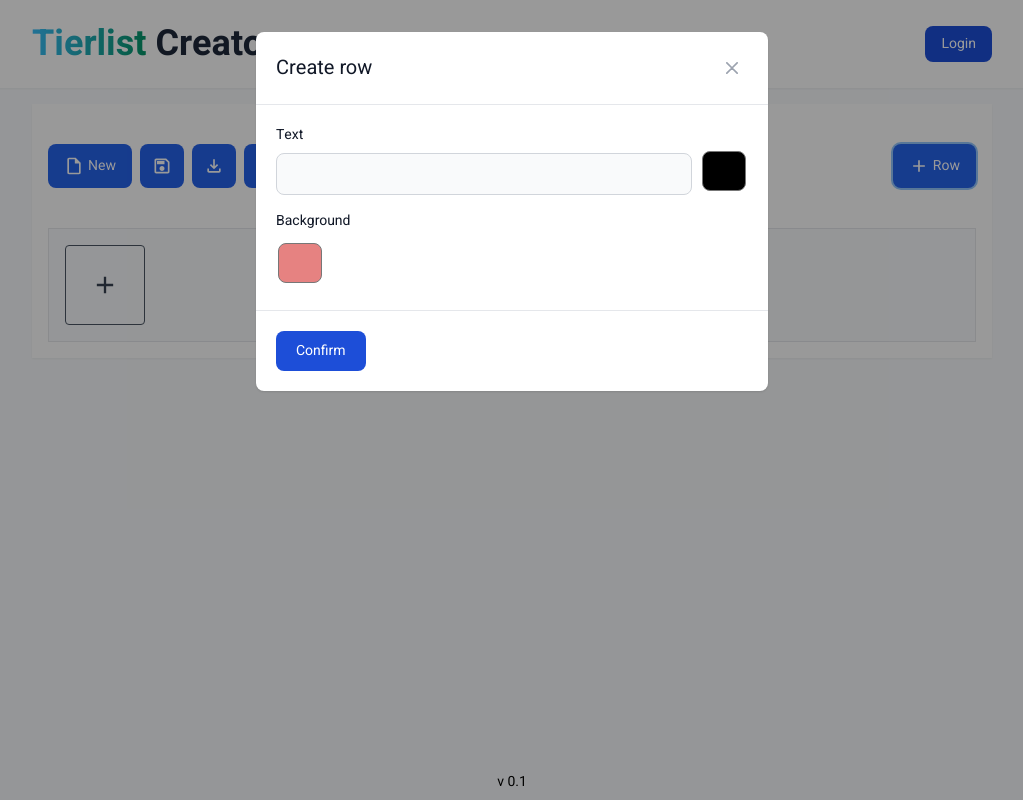
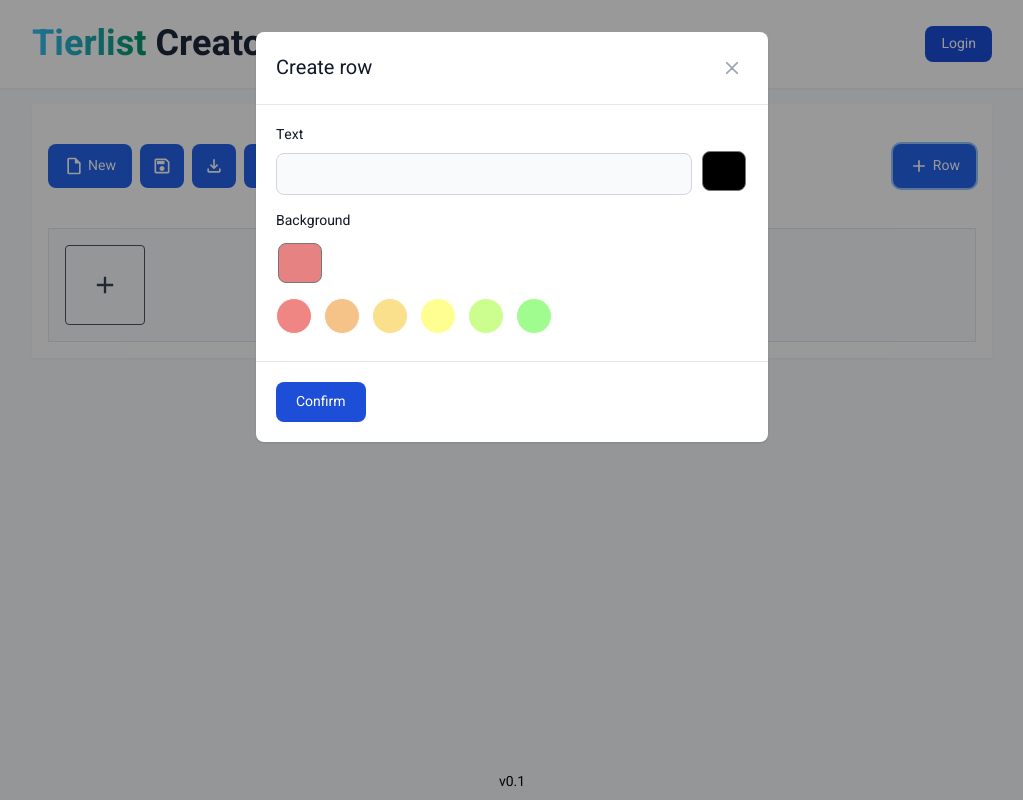
Before and after one commit to atlars/tier-list, a Nuxt app: page / in a window 1280 px wide. Both pictures are taken after a click on the button "Row". Shown: the whole page, without its empty margins (128-1151 px from the left). Built offline with nearby package versions, Linux system fonts and the light colour scheme.

Commit message:
feat: add color presets for rows

```diff
--- a/src/App.vue
+++ b/src/App.vue
@@ -17,7 +17,7 @@ const config = useRuntimeConfig()
       <NuxtPage />
     </main>
     <footer class="my-2 text-center text-sm font-thin">
-      v {{ config.public.vesion }}
+      v{{ config.public.vesion }}
     </footer>
   </div>
 </template>
--- a/src/components/dialogs/ElementDialog.vue
+++ b/src/components/dialogs/ElementDialog.vue
@@ -13,7 +13,7 @@ interface Props {
 
 const defaultElement: TierElementData = {
   id: uuid(),
-  backgroundColor: '#5c7cff',
+  backgroundColor: '#f0f0f0',
   textColor: '#000000',
 }
 
--- a/src/components/dialogs/RowDialog.vue
+++ b/src/components/dialogs/RowDialog.vue
@@ -2,6 +2,7 @@
 import { onKeyUp } from '@vueuse/core'
 import { v4 as uuid } from 'uuid'
 import { ref, toRaw } from 'vue'
+import { tierColorPresets } from '~/constants'
 
 interface Props {
   rowData?: TierRowData
@@ -19,13 +20,13 @@ const defaultRowData: TierRowData = {
   elements: [],
 }
 
-const row = props.rowData ? { ...toRaw(props.rowData) } : defaultRowData
+const row = props.rowData ? reactive({ ...toRaw(props.rowData) }) : reactive(defaultRowData)
 const createElement: boolean = props.rowData === undefined
 
 const modal = ref<HTMLElement | null>(null)
 
 function submit() {
-  closeDialog(row)
+  closeDialog({ ...toRaw(row) })
 }
 
 function cancel() {
@@ -108,6 +109,15 @@ defineExpose({
               class="h-12 w-12 cursor-pointer appearance-none bg-transparent"
               type="color"
             >
+            <ul class="mt-2">
+              <li
+                v-for="(color, index) in tierColorPresets"
+                :key="index"
+                class="me-3 inline-block h-9 w-9 rounded-full border-1 border-white hover:cursor-pointer hover:border-slate-400"
+                :style="{ backgroundColor: color }"
+                @click="row.backgroundColor = color"
+              />
+            </ul>
           </div>
         </div>
         <!-- Modal footer -->
--- a/src/constants.ts
+++ b/src/constants.ts
@@ -2,3 +2,5 @@ export enum LocalStorageKeys {
   TierRows = 'editor_tier_rows',
   AvailableTierElements = 'editor_available_tier_elements',
 }
+
+export const tierColorPresets: string[] = ['#EF8683', '#F5C288', '#FAE08D', '#FFFF91', '#CCFD8F', '#A0FC8E']
```
